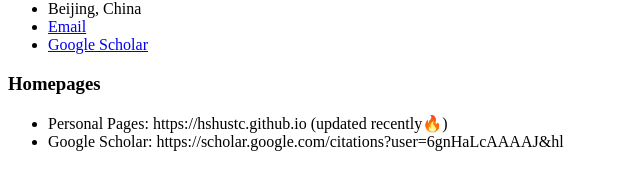
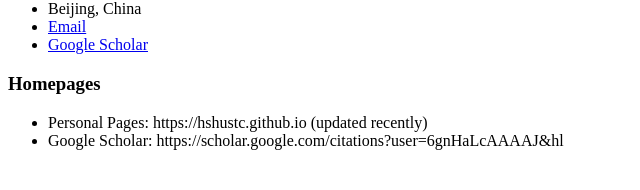
Before and after one commit to hshustc/hshustc.github.io, a Jekyll site: the page built from _pages/includes/homepage.md, in a window 1280 px wide. Shown: the part 340-530 px from the top of the page, without its empty margins (0-640 px from the left). Built offline with Jekyll 4.4.1, drawn with Linux system fonts in a browser that asks for light colours; our own code applies the rules of GitHub Pages for plain Markdown files.

Commit message:
Minor Typo

```diff
--- a/_pages/includes/homepage.md
+++ b/_pages/includes/homepage.md
@@ -1,3 +1,3 @@
 # Homepages
-- Personal Pages: https://hshustc.github.io (updated recently🔥)
+- Personal Pages: https://hshustc.github.io (updated recently)
 - Google Scholar: https://scholar.google.com/citations?user=6gnHaLcAAAAJ&hl
```
